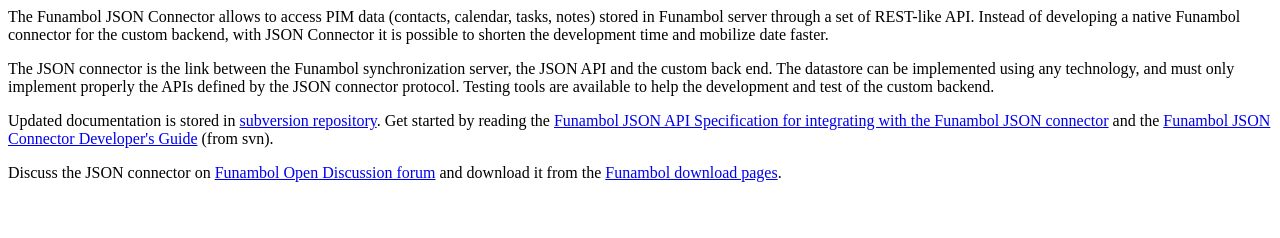
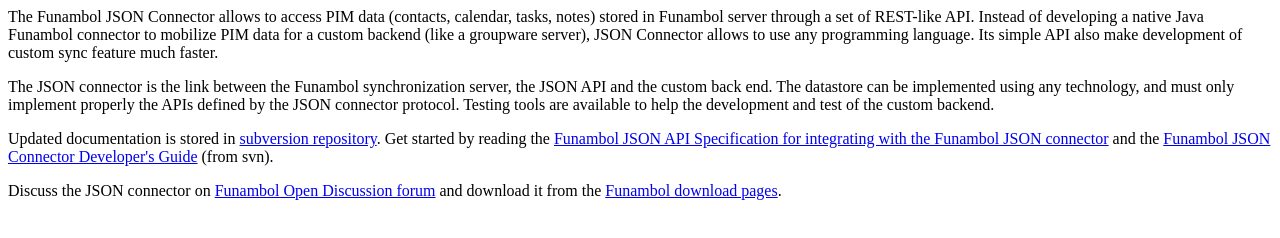
Before and after one commit to schmurfy/funambol-json, a plain HTML site: page www/index.html in a window 1280 px wide. Drawn offline with Linux system fonts and the light colour scheme.

Commit message:
new home page
git-svn-id: https://json-connector.forge.funambol.org/svn/json-connector/trunk@72 d2072cff-c30b-4bc7-987a-10db5f8e6279

```diff
--- a/www/index.html
+++ b/www/index.html
@@ -1,4 +1,4 @@
-<p>The Funambol JSON Connector allows to access PIM data (contacts, calendar, tasks, notes) stored in Funambol server through a set of REST-like API. Instead of developing a native Funambol connector for the custom backend, with JSON Connector it is possible to shorten the development time and mobilize date faster.</p>
+<p>The Funambol JSON Connector allows to access PIM data (contacts, calendar, tasks, notes) stored in Funambol server through a set of REST-like API. Instead of developing a native Java Funambol connector to mobilize PIM data for a custom backend (like a groupware server), JSON Connector allows to use any programming language. Its simple API also make development of custom sync feature much faster.</p>
 
 <p>The JSON connector is the link between the Funambol synchronization server, the JSON API and the custom back end. The datastore can be implemented using any technology, and must only implement properly the APIs defined by the JSON connector protocol. Testing tools are available to help the development and test of the custom backend.</p>
 
```
